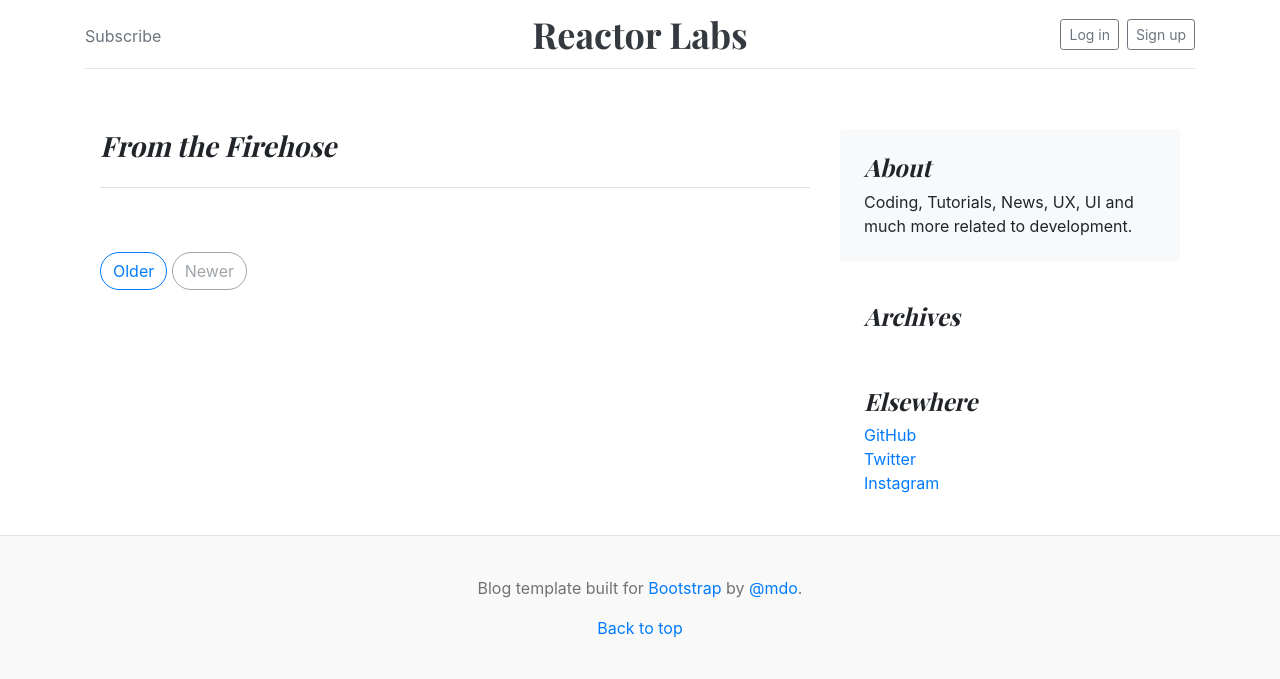
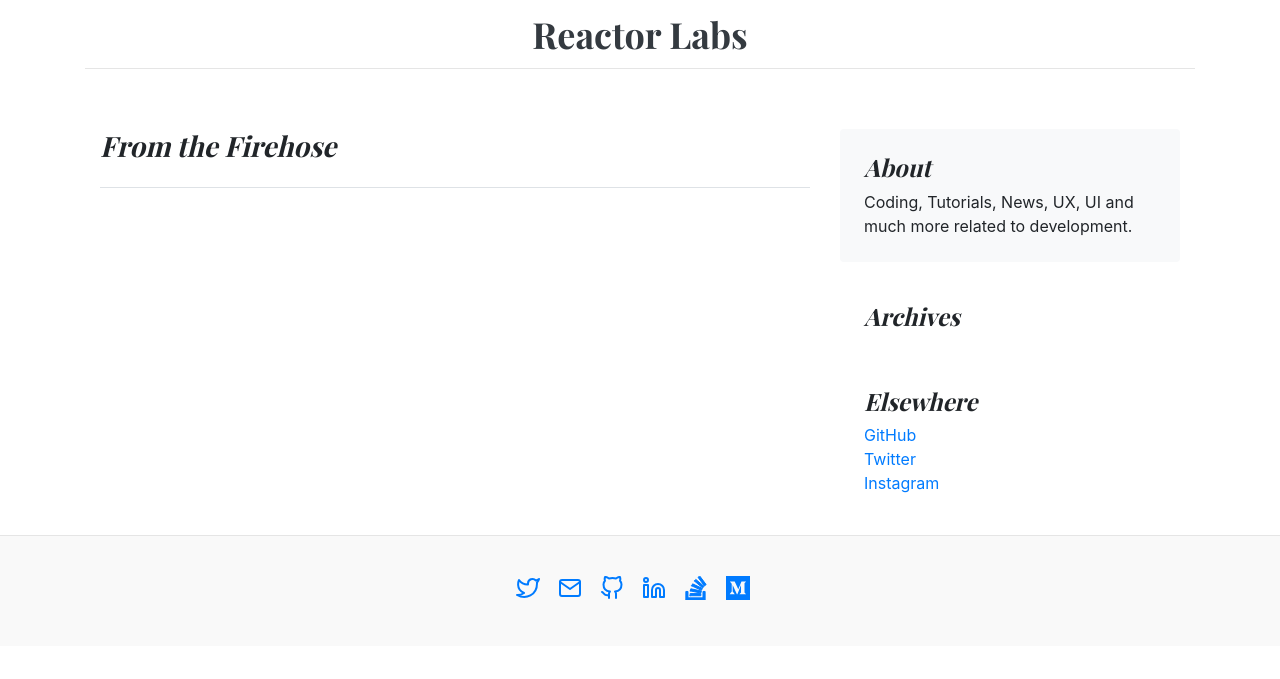
Before and after one commit to jqn/reactorlabs, a Django app: page /blog/ in a window 1280 px wide. Shown: the top 679 px of the page. Run offline with Django 3.2, Linux system fonts and the light colour scheme; data that the repository does not hold is empty; some libraries are stand-ins or nearby versions.

Commit message:
Added social icons to footer

```diff
--- a/templates/base.html
+++ b/templates/base.html
@@ -18,14 +18,50 @@
     {% block content %}
     {% endblock content %}
   </div>
-  <footer class="container-fluid blog-footer">
+  <footer class="blog-footer">
     <p>
-      Blog template built for
-      <a href="https://getbootstrap.com/">Bootstrap</a> by
-      <a href="https://twitter.com/mdo">@mdo</a>.
-    </p>
-    <p>
-      <a href="#">Back to top</a>
+      <a href="https://twitter.com/" target="_blank" rel="noopener" title="Twitter">
+        <svg xmlns="http://www.w3.org/2000/svg" width="24" height="24" viewBox="0 0 24 24" fill="none" stroke="currentColor" stroke-width="2" stroke-linecap="round" stroke-linejoin="round">
+        <path d="M23 3a10.9 10.9 0 0 1-3.14 1.53 4.48 4.48 0 0 0-7.86 3v1A10.66 10.66 0 0 1 3 4s-4 9 5 13a11.64 11.64 0 0 1-7 2c9 5 20 0 20-11.5a4.5 4.5 0 0 0-.08-.83A7.72 7.72 0 0 0 23 3z"></path>
+        </svg>
+      </a>
+      &nbsp;&nbsp;
+      <a href="mailto:nobody@example.com" target="_blank" rel="noopener" title="Email">
+        <svg xmlns="http://www.w3.org/2000/svg" width="24" height="24" viewBox="0 0 24 24" fill="none" stroke="currentColor" stroke-width="2" stroke-linecap="round" stroke-linejoin="round">
+          <path d="M4 4h16c1.1 0 2 .9 2 2v12c0 1.1-.9 2-2 2H4c-1.1 0-2-.9-2-2V6c0-1.1.9-2 2-2z"></path>
+          <polyline points="22,6 12,13 2,6"></polyline>
+        </svg>
+      </a>
+      &nbsp;&nbsp;
+      <a href="https://github.com/" target="_blank" rel="noopener" title="Github">
+        <svg xmlns="http://www.w3.org/2000/svg" width="24" height="24" viewBox="0 0 24 24" fill="none" stroke="currentColor" stroke-width="2" stroke-linecap="round" stroke-linejoin="round">
+          <path d="M9 19c-5 1.5-5-2.5-7-3m14 6v-3.87a3.37 3.37 0 0 0-.94-2.61c3.14-.35 6.44-1.54 6.44-7A5.44 5.44 0 0 0 20 4.77 5.07 5.07 0 0 0 19.91 1S18.73.65 16 2.48a13.38 13.38 0 0 0-7 0C6.27.65 5.09 1 5.09 1A5.07 5.07 0 0 0 5 4.77a5.44 5.44 0 0 0-1.5 3.78c0 5.42 3.3 6.61 6.44 7A3.37 3.37 0 0 0 9 18.13V22"></path>
+        </svg>
+      </a>
+      &nbsp;&nbsp;
+      <a href="https://www.linkedin.com/" target="_blank" rel="noopener" title="Linkedin">
+        <svg xmlns="http://www.w3.org/2000/svg" width="24" height="24" viewBox="0 0 24 24" fill="none" stroke="currentColor" stroke-width="2" stroke-linecap="round" stroke-linejoin="round">
+          <path d="M16 8a6 6 0 0 1 6 6v7h-4v-7a2 2 0 0 0-2-2 2 2 0 0 0-2 2v7h-4v-7a6 6 0 0 1 6-6z"></path>
+          <rect x="2" y="9" width="4" height="12"></rect>
+          <circle cx="4" cy="4" r="2"></circle>
+        </svg>
+      </a>
+      &nbsp;&nbsp;
+      <a href="https://www.stackoverflow.com/" target="_blank" rel="noopener" title="Stackoverflow">
+          <svg xmlns="http://www.w3.org/2000/svg" width="24" height="24" viewBox="0 0 24 24" fill="currentColor" stroke="currentColor" stroke-width="1" stroke-linecap="round" stroke-linejoin="round">
+            <path d="M18.986 21.865v-6.404h2.134V24H1.844v-8.539h2.13v6.404h15.012zM6.111 19.731H16.85v-2.137H6.111v2.137zm.259-4.852l10.48 2.189.451-2.07-10.478-2.187-.453 2.068zm1.359-5.056l9.705 4.53.903-1.95-9.706-4.53-.902 1.936v.014zm2.715-4.785l8.217 6.855 1.359-1.62-8.216-6.853-1.35 1.617-.01.001zM15.751 0l-1.746 1.294 6.405 8.604 1.746-1.294L15.749 0h.002z"></path>
+          </svg>
+        </a>
+      &nbsp;&nbsp;
+      <a href="https://www.stackoverflow.com/" target="_blank" rel="noopener" title="Stackoverflow">
+        <svg xmlns="http://www.w3.org/2000/svg" width="24" height="24" viewBox="0 0 24 24" fill="currentColor">
+          <title>Medium icon</title>
+          <path d="M0 0v24h24V0H0zm19.938 5.686L18.651 6.92a.376.376 0 0 0-.143.362v9.067a.376.376 0 0 0 .143.361l1.257 1.234v.271h-6.322v-.27l1.302-1.265c.128-.128.128-.165.128-.36V8.99l-3.62 9.195h-.49L6.69 8.99v6.163a.85.85 0 0 0 .233.707l1.694 2.054v.271H3.815v-.27L5.51 15.86a.82.82 0 0 0 .218-.707V8.027a.624.624 0 0 0-.203-.527L4.019 5.686v-.27h4.674l3.613 7.923 3.176-7.924h4.456v.271z" />
+        </svg>
+      </a>
+      &nbsp;&nbsp;
+      </div>
+
     </p>
   </footer>
   <!-- Optional JavaScript -->
--- a/templates/blog/posts.html
+++ b/templates/blog/posts.html
@@ -8,8 +8,7 @@
   <div class="col-md-6 px-0">
     <h1 class="display-4 font-italic">{{headline.title}}</h1>
     <p class="lead my-3">{{headline.body|truncatechars_html:160}}</p>
-    <p class="lead mb-0"><a href="{% url 'post_detail' headline.pk %}" class="text-white font-weight-bold">Continue
-          reading...</a></p>
+    <p class="lead mb-0"><a href="{% url 'post_detail' headline.pk %}" class="text-white font-weight-bold">Continue reading...</a></p>
   </div>
 </div>
 {% endif %}
@@ -70,11 +69,6 @@
         {% endfor %}
         <!-- /.blog-post -->
 
-        <nav class="blog-pagination">
-          <a class="btn btn-outline-primary" href="#">Older</a>
-          <a class="btn btn-outline-secondary disabled" href="#" tabindex="-1" aria-disabled="true">Newer</a>
-        </nav>
-
       </div>
       <!-- /.blog-main -->
 
--- a/templates/blog/top_nav.html
+++ b/templates/blog/top_nav.html
@@ -1,14 +1,14 @@
 <header class="blog-header py-3">
   <div class="row flex-nowrap justify-content-between align-items-center">
     <div class="col-4 pt-1">
-            <a class="text-muted" href="{% url 'signup'%}">Subscribe</a>
+      {% comment %} <a class="text-muted" href="{% url 'signup'%}">Subscribe</a> {% endcomment %}
     </div>
     <div class="col-4 text-center">
       <a class="blog-header-logo text-dark" href="{% url 'home' %}">Reactor Labs</a>
     </div>
     <div class=" col-4 d-flex justify-content-end align-items-center">
-            <a class="btn btn-sm btn-outline-secondary mr-2" href="{% url 'login' %}">Log in</a>
-            <a class="btn btn-sm btn-outline-secondary" href="{% url 'signup' %}">Sign up</a>
+      {% comment %} <a class="btn btn-sm btn-outline-secondary mr-2" href="{% url 'login' %}">Log in</a>
+      <a class="btn btn-sm btn-outline-secondary" href="{% url 'signup' %}">Sign up</a> {% endcomment %}
     </div>
   </div>
 </header>
--- a/templates/footer.html
+++ b/templates/footer.html
@@ -1,6 +1,3 @@
 <footer class="blog-footer">
   <p>Reactor Labs<a href="https://getbootstrap.com/">About</a>Help<a href="https://twitter.com/mdo">Legal</a>.</p>
-  <p>
-    <a href="#">Back to top</a>
-  </p>
 </footer>
```
Lines whose indentation alone changed are shown as unchanged.
